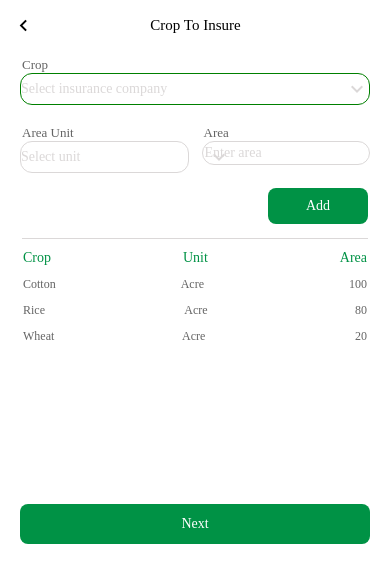
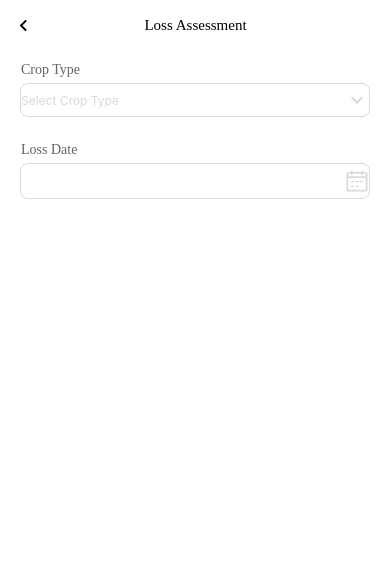
Before and after one commit to Shehiryar12/CropsSecure, a React Native app: screen / in a window 390 px wide. Shown: the top 582 px of the page. Built offline with nearby package versions, Linux system fonts and the light colour scheme.

Commit message:
CROPSSEURE

```diff
--- a/App.js
+++ b/App.js
@@ -2,10 +2,11 @@ import React from 'react';
 import LandData from './Src/Screens/LandData';
 import Insurance from './Src/Screens/Insurance';
 import Area from './Src/Screens/Area';
+import Assessment from './Src/Screens/Assessment';
 
 const App = () => {
   return (
-  <Area/>
+  <Assessment/>
 )
 };
 
--- /dev/null
+++ b/Src/Components/AssessmentComponent.js
@@ -0,0 +1,62 @@
+import { SafeAreaView, StyleSheet, Text, TextInput, View } from 'react-native';
+import React from 'react';
+import { Font } from '../Constant/Font';
+import MaterialIcons from 'react-native-vector-icons/MaterialIcons';
+
+const AssessmentComponent = props => {
+  return (
+    <SafeAreaView>
+      <View>
+        <Text style={styles.heading}>{props?.label}</Text>
+
+        <View
+          style={[
+            styles.landstyle,
+            { borderColor: props?.borderColor || '#DBD8D8' },
+          ]}
+        >
+          <TextInput
+            placeholder={props?.placeholder}
+            placeholderTextColor={props?.placeholderTextColor}
+            style={{
+              flex: 1,
+              color: props?.textColor,
+              fontSize: 12,
+            }}
+          />
+          <MaterialIcons name="keyboard-arrow-down" size={24} color="#DBD8D8" />
+        </View>
+      </View>
+    </SafeAreaView>
+  );
+};
+
+export default AssessmentComponent;
+
+const styles = StyleSheet.create({
+  heading: {
+    fontFamily: Font.medium,
+    marginBottom: 5,
+    color: '#646464',
+    marginHorizontal: 8,
+    marginTop: 25,
+    marginLeft: 21,
+  },
+  box: {
+    flexDirection: 'row',
+    alignItems: 'center',
+
+    borderRadius: 8,
+    paddingVertical: 12,
+    marginHorizontal: 8,
+  },
+
+  landstyle: {
+    flexDirection: 'row',
+    alignItems: 'center',
+    borderWidth: 1,
+    borderRadius: 8,
+    paddingVertical: 4,
+    marginHorizontal: 20,
+  },
+});
--- /dev/null
+++ b/Src/Components/Assessmentwo.js
@@ -0,0 +1,51 @@
+import { StyleSheet, Text, TextInput, View } from 'react-native';
+import React from 'react';
+import { Font } from '../Constant/Font';
+import AntDesign from 'react-native-vector-icons/AntDesign';
+
+
+const Assessmentwo = props => {
+  return (
+    <View>
+      <Text style={styles.heading}>{props?.title}</Text>
+       <View
+                style={[
+                  styles.landstyle,
+                  { borderColor: props?.borderColor || '#DBD8D8' },
+                ]}
+              >
+                <TextInput
+                  placeholder={props?.placeholder}
+                  placeholderTextColor={props?.placeholderTextColor}
+                  style={{
+                    flex: 1,
+                    color: props?.textColor,
+                    fontSize: 12,
+                  }}
+                />
+                <AntDesign name="calendar" size={24} color="#DBD8D8" />
+              </View>
+    </View>
+  );
+};
+
+export default Assessmentwo;
+
+const styles = StyleSheet.create({
+  heading: {
+    fontFamily: Font.medium,
+    marginBottom: 5,
+    color: '#646464',
+    marginHorizontal: 8,
+    marginTop: 25,
+    marginLeft: 21,
+  },
+    landstyle: {
+    flexDirection: 'row',
+    alignItems: 'center',
+    borderWidth: 1,
+    borderRadius: 8,
+    paddingVertical: 4,
+    marginHorizontal: 20,
+  },
+});
--- /dev/null
+++ b/Src/Screens/Assessment.js
@@ -0,0 +1,60 @@
+import { SafeAreaView, StyleSheet, Text, View } from 'react-native';
+import React from 'react';
+import { Font } from '../Constant/Font';
+import MaterialIcons from 'react-native-vector-icons/MaterialIcons';
+import AssessmentComponent from '../Components/AssessmentComponent';
+import Assessmentwo from '../Components/Assessmentwo';
+
+const Assessment = () => {
+  return (
+    <SafeAreaView style={styles.container}>
+      <View style={styles.header}>
+        <MaterialIcons name="keyboard-arrow-left" size={23} color="black" />
+        <Text style={styles.heading}>Loss Assessment</Text>
+        <View style={{ width: 34 }}></View>
+      </View>
+
+      <AssessmentComponent
+        label="Crop Type"
+        placeholder="Select Crop Type"
+        placeholderTextColor="#DBD8D8"
+      />
+      {/* <AssessmentComponent
+        label="Loss Date"
+        placeholder="Select Loss Date"
+        placeholderTextColor="#DBD8D8"
+      /> */}
+
+      <Assessmentwo title="Loss Date" />
+
+      {/* <AssessmentComponent
+        label="Area Affected (in acres)"
+        placeholder="Enter effected area"
+        placeholderTextColor="#DBD8D8"
+      />
+
+      <AssessmentComponent
+        label="Loss Type"
+        placeholder="Select loss type"
+        placeholderTextColor="#DBD8D8"
+      /> */}
+    </SafeAreaView>
+  );
+};
+
+export default Assessment;
+
+const styles = StyleSheet.create({
+  header: {
+    flexDirection: 'row',
+    justifyContent: 'space-between',
+    alignItems: 'center',
+
+    marginTop: 14,
+    marginLeft: 12,
+  },
+  heading: {
+    fontFamily: Font.bold,
+    fontSize: 15,
+  },
+});
```
